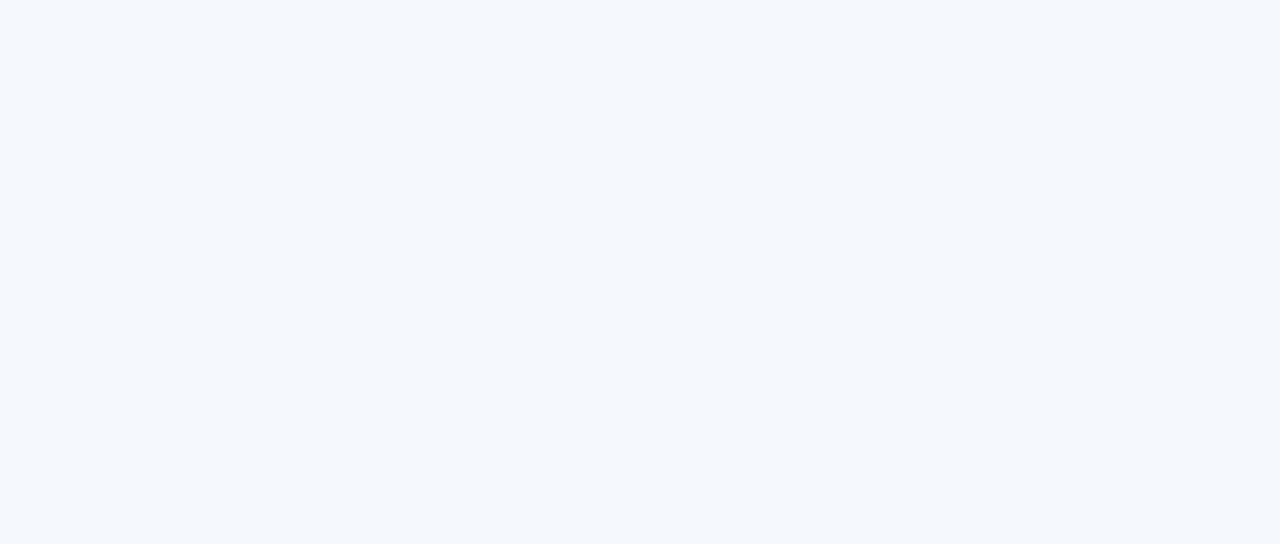
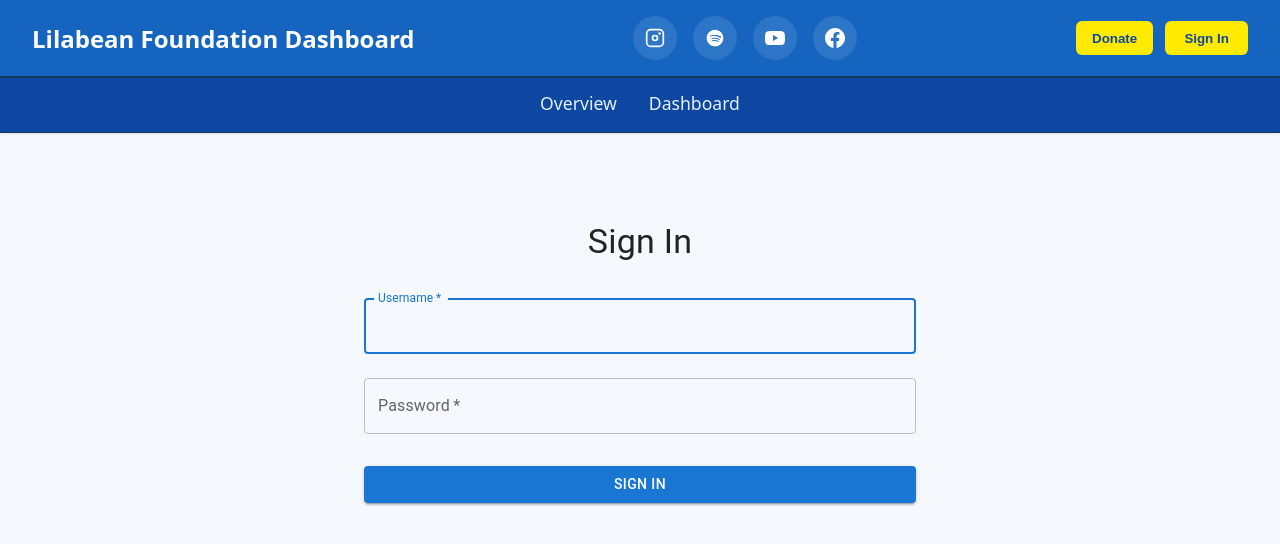
Before and after one commit to cfgcolumbus25/Team-7, a React (Vite) app in the folder frontend/: page /signin in a window 1280 px wide. Before the commit this address had no page. Shown: the top 544 px of the page. Built offline with nearby package versions, Linux system fonts and the light colour scheme.

Commit message:
Added sign in page

```diff
--- a/frontend/src/App.jsx
+++ b/frontend/src/App.jsx
@@ -1,6 +1,7 @@
 import { BrowserRouter, Outlet, Route, Routes } from "react-router-dom";
 import Overview from "./pages/Overview.jsx";
 import AdminDashboard from "./pages/AdminDashboard.jsx";
+import SignIn from "./pages/SignIn.jsx";
 import Header from "./components/header.jsx";
 import NavBar from "./components/NavBar.jsx";
 
@@ -26,6 +27,7 @@ export default function App() {
         <Route path="/" element={<Layout />}>
           <Route index element={<Overview />} />
           <Route path="admin" element={<AdminDashboard />} />
+          <Route path="signin" element={<SignIn />} />
         </Route>
       </Routes>
     </BrowserRouter>
--- a/frontend/src/components/NavBar.jsx
+++ b/frontend/src/components/NavBar.jsx
@@ -18,7 +18,7 @@ export default function NavBar() {
           isActive ? "nav-link nav-link--active" : "nav-link"
         }
       >
-        Admin Dashboard
+        Dashboard
       </NavLink>
     </nav>
   );
--- a/frontend/src/components/header.jsx
+++ b/frontend/src/components/header.jsx
@@ -1,4 +1,42 @@
+import { useState, useEffect } from 'react';
+import { Link, useNavigate } from 'react-router-dom';
+
 export default function Header() {
+  const [isAuthenticated, setIsAuthenticated] = useState(false);
+  const navigate = useNavigate();
+
+  // Check authentication status on mount and when localStorage changes
+  useEffect(() => {
+    const checkAuth = () => {
+      const authStatus = localStorage.getItem('isAuthenticated') === 'true';
+      setIsAuthenticated(authStatus);
+    };
+
+    checkAuth();
+    // Listen for storage changes (e.g., when user signs in from another tab)
+    window.addEventListener('storage', checkAuth);
+
+    // Also check periodically in case localStorage is updated in the same tab
+    const interval = setInterval(checkAuth, 100);
+
+    return () => {
+      window.removeEventListener('storage', checkAuth);
+      clearInterval(interval);
+    };
+  }, []);
+
+  const handleSignOut = () => {
+    // Clear authentication data
+    localStorage.removeItem('isAuthenticated');
+    localStorage.removeItem('username');
+    localStorage.removeItem('isAdmin');
+    setIsAuthenticated(false);
+    // Trigger storage event to update other components
+    window.dispatchEvent(new Event('storage'));
+    // Redirect to home page
+    navigate('/');
+  };
+
   return (
     <header className="header">
       <div className="header-logo">
@@ -97,7 +135,15 @@ export default function Header() {
 
       <div className="header-actions">
         <button className="donate-btn">Donate</button>
-        <button className="sign-in-btn">Sign In</button>
+        {isAuthenticated ? (
+          <button className="sign-in-btn" onClick={handleSignOut}>
+            Sign Out
+          </button>
+        ) : (
+          <Link to="/signin" style={{ textDecoration: 'none' }}>
+            <button className="sign-in-btn">Sign In</button>
+          </Link>
+        )}
       </div>
     </header>
   );
--- /dev/null
+++ b/frontend/src/pages/SignIn.jsx
@@ -0,0 +1,102 @@
+import { useState } from 'react';
+import { useNavigate } from 'react-router-dom';
+import { Box, TextField, Button, Typography, Container, Alert } from '@mui/material';
+
+// test credentials
+const TEST_USERS = {
+  'user': { password: '1234', isAdmin: false },
+  'ADMIN': { password: 'a1234', isAdmin: true },
+};
+
+export default function SignIn() {
+  const [username, setUsername] = useState('');
+  const [password, setPassword] = useState('');
+  const [error, setError] = useState('');
+  const navigate = useNavigate();
+
+  const handleSubmit = (e) => {
+    e.preventDefault();
+    setError('');
+
+    // validate credentials
+    const user = TEST_USERS[username];
+    if (!user || user.password !== password) {
+      setError('Invalid username or password');
+      return;
+    }
+
+    // toggle variable to track if user is admin
+    const isAdmin = user.isAdmin;
+
+    // store user info in localStorage
+    localStorage.setItem('isAuthenticated', 'true');
+    localStorage.setItem('username', username);
+    localStorage.setItem('isAdmin', isAdmin.toString());
+
+    // trigger a custom event to notify other components of auth change
+    window.dispatchEvent(new Event('storage'));
+
+    // redirect based on role
+    if (isAdmin) {
+      navigate('/admin');
+    } else {
+      navigate('/');
+    }
+  };
+
+  return (
+    <Container maxWidth="sm">
+      <Box
+        sx={{
+          marginTop: 8,
+          display: 'flex',
+          flexDirection: 'column',
+          alignItems: 'center',
+        }}
+      >
+        <Typography component="h1" variant="h4" gutterBottom>
+          Sign In
+        </Typography>
+        <Box component="form" onSubmit={handleSubmit} sx={{ mt: 1, width: '100%' }}>
+          {error && (
+            <Alert severity="error" sx={{ mb: 2 }}>
+              {error}
+            </Alert>
+          )}
+          <TextField
+            margin="normal"
+            required
+            fullWidth
+            id="username"
+            label="Username"
+            name="username"
+            autoComplete="username"
+            autoFocus
+            value={username}
+            onChange={(e) => setUsername(e.target.value)}
+          />
+          <TextField
+            margin="normal"
+            required
+            fullWidth
+            name="password"
+            label="Password"
+            type="password"
+            id="password"
+            autoComplete="current-password"
+            value={password}
+            onChange={(e) => setPassword(e.target.value)}
+          />
+          <Button
+            type="submit"
+            fullWidth
+            variant="contained"
+            sx={{ mt: 3, mb: 2 }}
+          >
+            Sign In
+          </Button>
+        </Box>
+      </Box>
+    </Container>
+  );
+}
```
